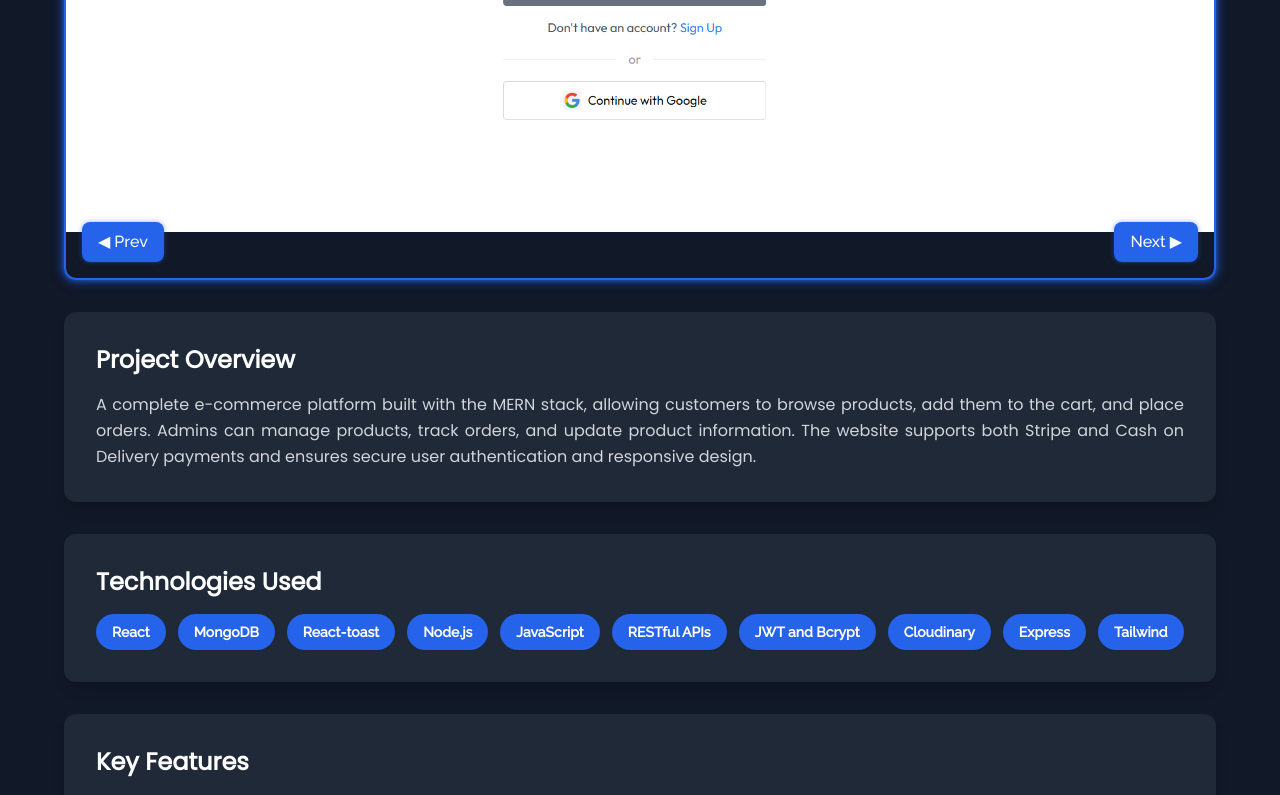
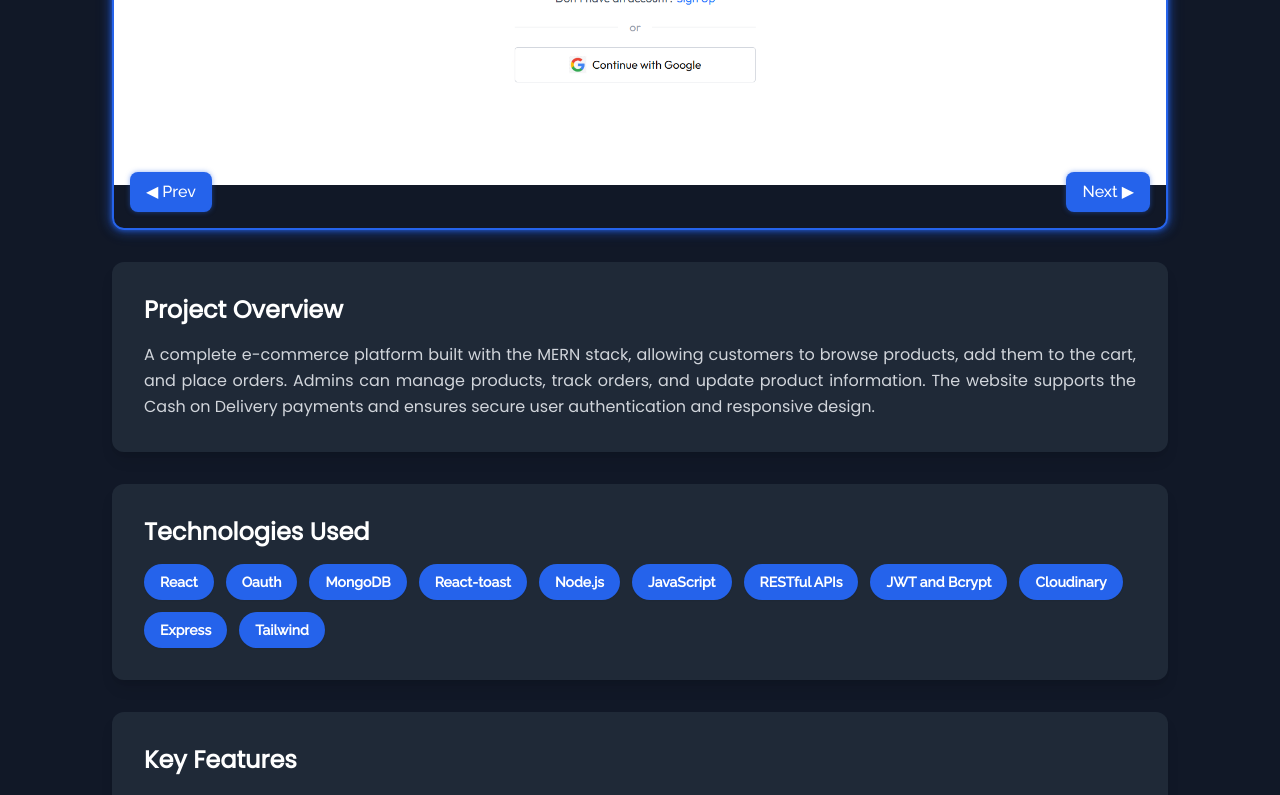
Before and after one commit to AbidJohar/PortfolioInReact, a React (Vite) app: page /PortfolioInReact/project/1 in a window 1280 px wide. Shown: the part 516-1311 px from the top of the page. Built offline with nearby package versions, Linux system fonts and the light colour scheme.

Commit message:
Fixed the UI Design

```diff
--- a/src/data/ProjectsList.jsx
+++ b/src/data/ProjectsList.jsx
@@ -132,9 +132,10 @@ export const ProjectsList = {
     {
       name: "🛒 Full Stack E-Shop Website + Admin Panel",
       description:
-        "A complete e-commerce platform built with the MERN stack, allowing customers to browse products, add them to the cart, and place orders. Admins can manage products, track orders, and update product information. The website supports both Stripe and Cash on Delivery payments and ensures secure user authentication and responsive design.",
+        "A complete e-commerce platform built with the MERN stack, allowing customers to browse products, add them to the cart, and place orders. Admins can manage products, track orders, and update product information. The website supports the Cash on Delivery payments and ensures secure user authentication and responsive design.",
       technologies: [
         "React",
+        "Oauth",
         "MongoDB",
         "React-toast",
         "Node.js",
@@ -184,6 +185,7 @@ export const ProjectsList = {
         "I developed a fully-fledged food delivery website using the MERN stack. The project includes both admin and customer-facing features, allowing users to browse menus, add items to a cart, and place orders, while the admin can manage food items, view orders, and update the menu. The platform is styled using Tailwind CSS and includes secure authentication.",
       technologies: [
         "React",
+        "Stripe",
         "React-toast",
         "JavaScript",
         "Node.js",
@@ -192,7 +194,6 @@ export const ProjectsList = {
         "JWT and Bcrypt",
         "Express",
         "Tailwind",
-        "Stripe payment gateway",
       ],
       images: [
         fd2,
--- a/src/pages/ProjectDetails.jsx
+++ b/src/pages/ProjectDetails.jsx
@@ -56,7 +56,7 @@ function ProjectDetail() {
       initial={{ opacity: 0 }}
       animate={{ opacity: 1 }}
       transition={{ duration: 0.5 }}
-      className="min-h-screen bg-gray-900 px-4 py-16 sm:px-6 lg:px-8"
+      className=" bg-gray-900 px-4 py-16 sm:px-6 lg:px-28"
     >
       <div className="mx-auto max-w-6xl">
         {/* Back Button */}
@@ -109,7 +109,7 @@ function ProjectDetail() {
                 animate={{ opacity: 1, x: 0 }}
                 exit={{ opacity: 0, x: -100 }}
                 transition={{ duration: 0.5 }}
-                className="h-[400px] w-full object-contain lg:h-[600px]"
+                className="h-[400px]  object-contain lg:h-[550px]"
               />
             </AnimatePresence>
             <div className="absolute inset-x-0 bottom-0 flex justify-between p-4">
```
